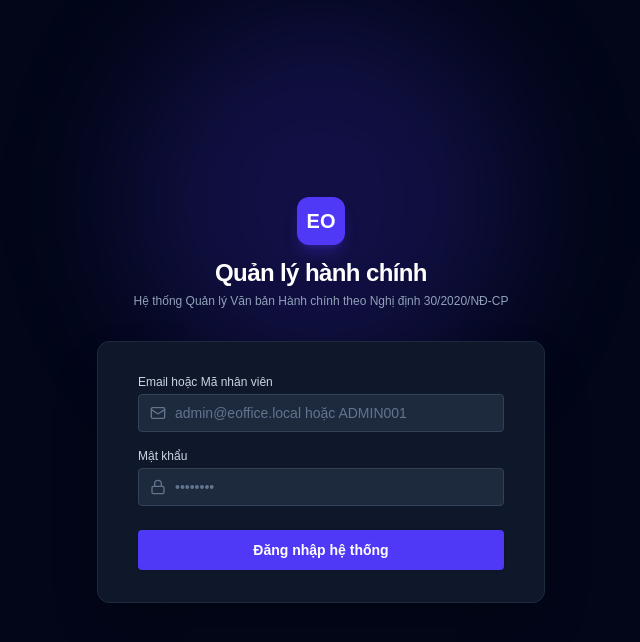
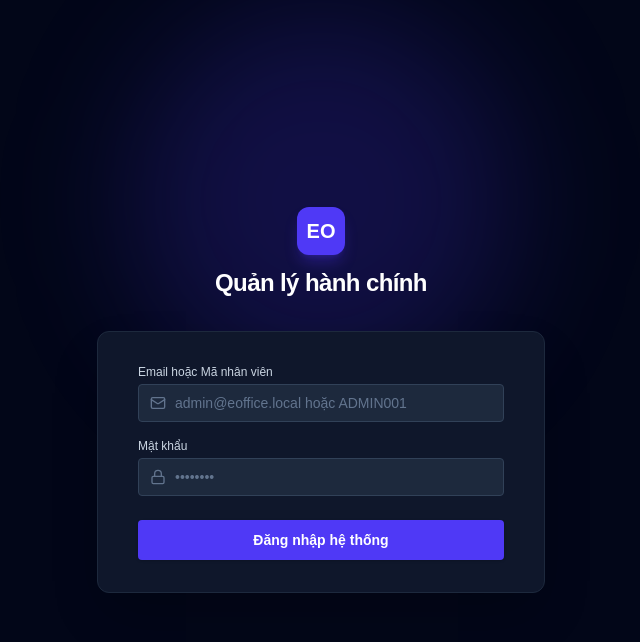
Before and after one commit to nquynhmai2911/quan-ly-hanh-chinh, a Next.js app: page /login in a window 1280 px wide. Shown: the top 642 px of the page, without its empty margins (319-959 px from the left). Built offline with nearby package versions, Linux system fonts and the light colour scheme.

Commit message:
style(login): remove sub-header text on login screen

```diff
--- a/src/app/login/page.tsx
+++ b/src/app/login/page.tsx
@@ -74,9 +74,6 @@ export default function LoginPage() {
         <h2 className="text-2xl font-bold tracking-tight text-white">
           Quản lý hành chính
         </h2>
-        <p className="mt-1 text-xs text-slate-400">
-          Hệ thống Quản lý Văn bản Hành chính theo Nghị định 30/2020/NĐ-CP
-        </p>
       </div>
 
       <div className="mt-8 sm:mx-auto sm:w-full sm:max-w-md relative z-10 px-4 sm:px-0">
```
